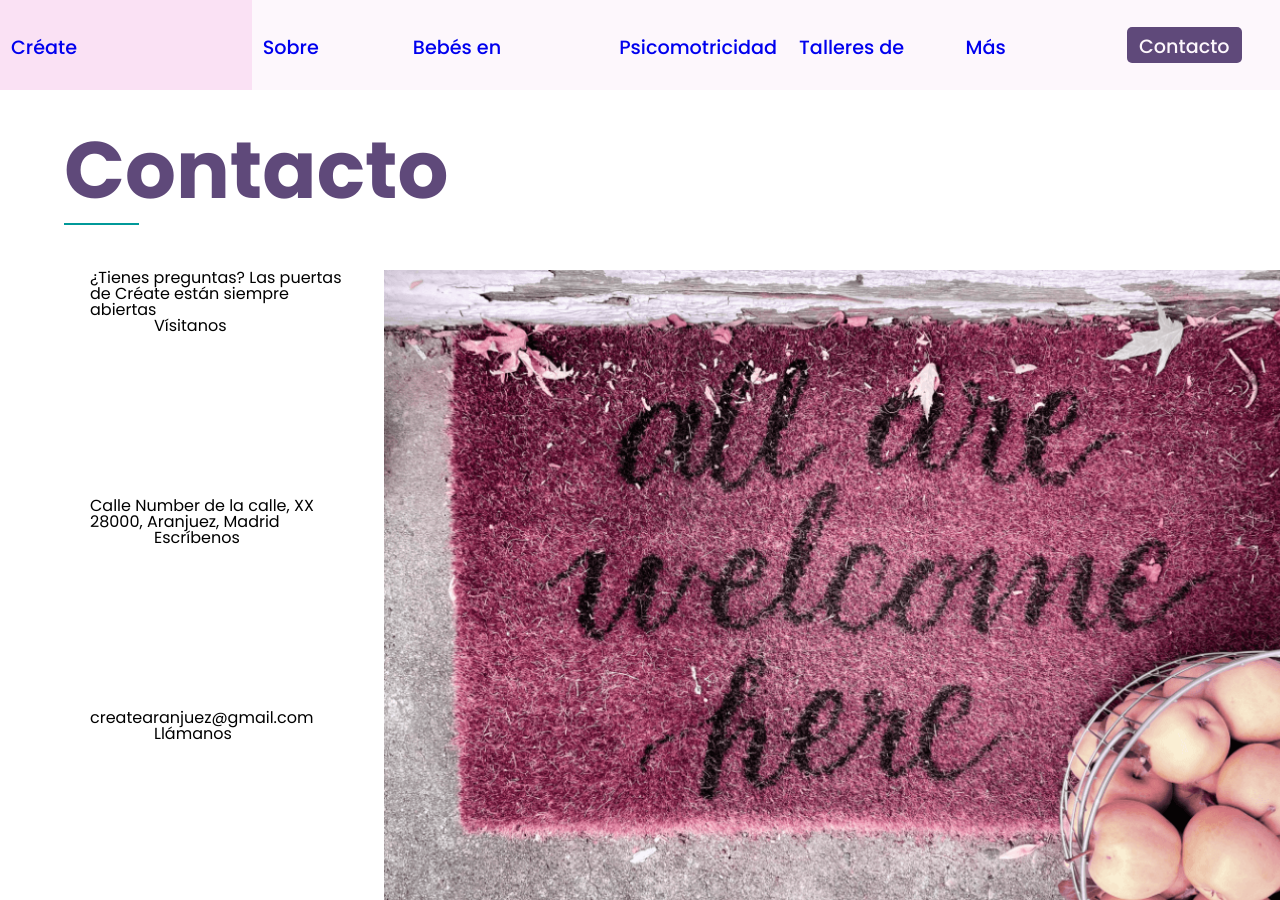
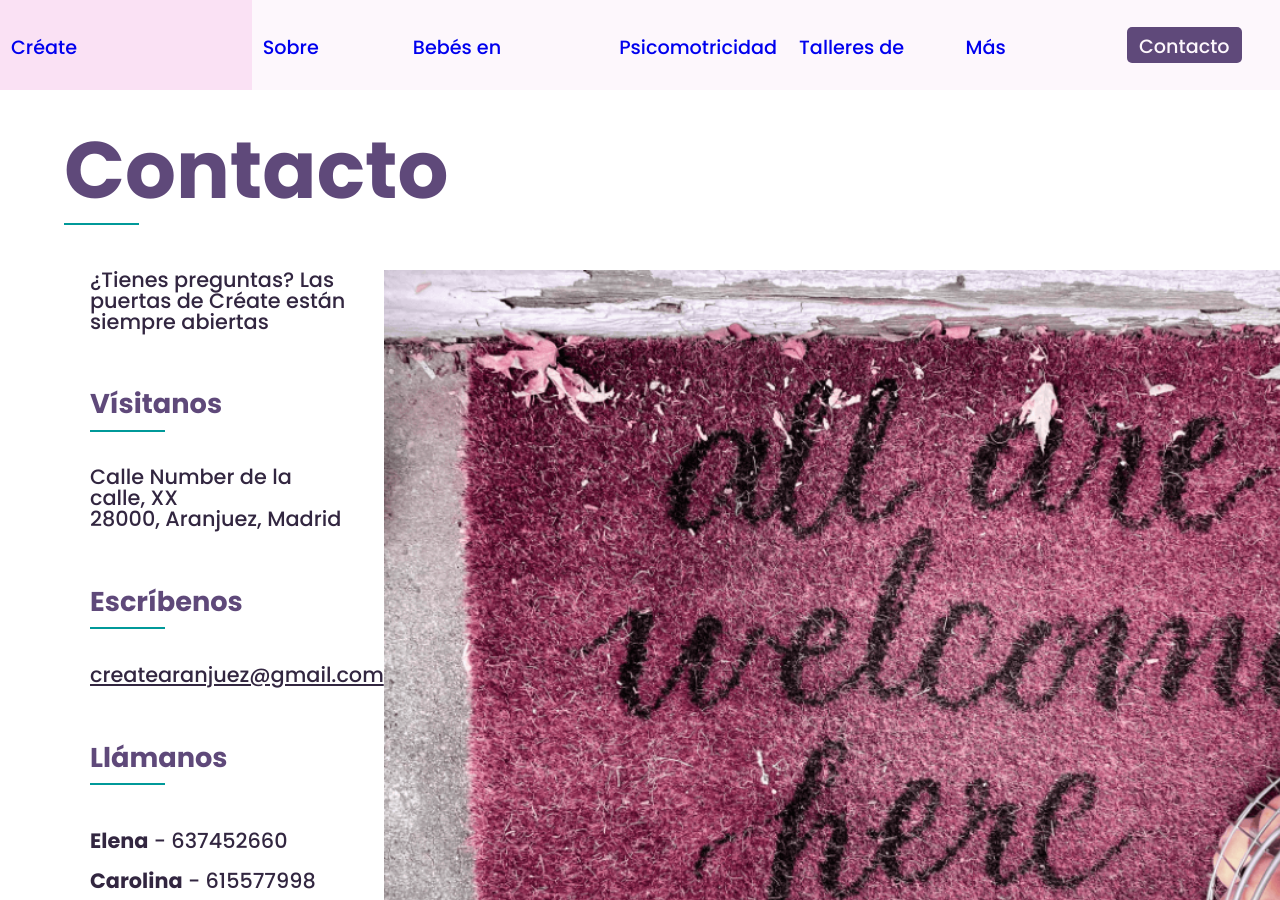
Before and after one commit to xaviersierra/createaranjuez, a Jekyll site: the page built from contact.markdown, in a window 1280 px wide and 900 px high. Built offline with Jekyll 4.4.1, drawn with Linux system fonts in a browser that asks for light colours.

Commit message:
feat: contact page styles

```diff
--- a/_sass/contact.scss
+++ b/_sass/contact.scss
@@ -8,6 +8,37 @@
             grid-row: 1;
             grid-column: 1;
             width: 20vw;
+            font-size: 1.3rem;
+            font-weight: 500;
+            color: #322640;
+            height: calc(100vh - 90px);
+
+            .title-container {
+                height: 10vh;
+                padding-left: 0;
+                margin-top: 5vh;
+
+                h2 {
+                    font-size: 1.7rem;
+                }
+            }
+
+            .email-container{
+                .email {
+                    text-decoration: underline;
+                }
+            }
+
+            .phone-container {
+                .phone {
+                    li {
+                        line-height: 2.5rem;
+                    }
+                    span.name {
+                        font-weight: 800;
+                    }
+                }
+            }
         }
         .contact-banner {
             grid-row: 1;
@@ -18,4 +49,6 @@
             background-size: cover;
         }
     }
+
+
 }
--- a/_sass/main.scss
+++ b/_sass/main.scss
@@ -151,7 +151,25 @@
     bottom: 25px;
     background: #009999;
     position:absolute;
+  }
 
+  h2 {
+    position: relative;
+    top: 0;
+    font-size: 3rem;
+    font-weight: 700;
+    color: #5f497a;
+    line-height: 2.0em;
+  }
+
+  h2:after {
+    content: '';
+    width: 75px;
+    height: 2px;
+    display: block;
+    bottom: 0;
+    background: #009999;
+    position:absolute;
   }
 }
 
```
